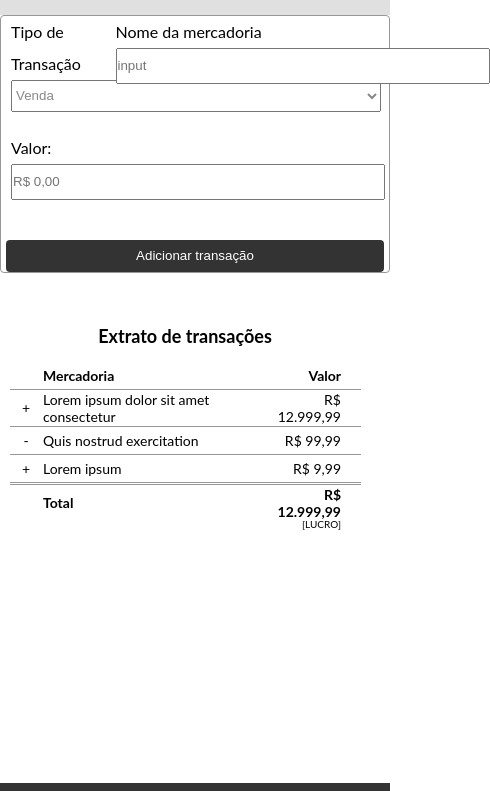
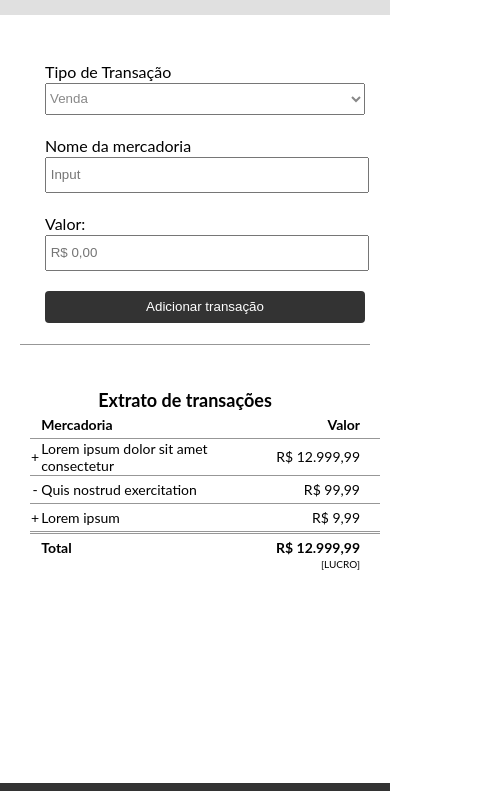
Before and after one commit to BrunaPadula/controle-financeiro, a plain HTML site: page index.html in a window 390 px wide. Shown: the part 53-844 px from the top of the page, 490 px wide, since content can reach past the window. Drawn offline with Linux system fonts and the light colour scheme; a web font is replaced by a local one.

Commit message:
alterações para mobile

```diff
--- a/css/style.css
+++ b/css/style.css
@@ -95,28 +95,13 @@ body {
 }
 
 .container1 {
-    width: 400px;
+    max-width: 400px;
+    width: 100%;
     box-sizing: border-box;
     margin-top: 26px;
     border-radius: 4px;
     border: 1px solid #979797;
     margin-left: 20px;
-}
-
-.tabletransaction {
-    display: flex;
-    flex-direction: column;
-    margin: 21px 15px;
-    line-height: 22px;
-
-}
-
-.selector-type, .result, #campo-mercadoria {
-    color: #888888;
-    height: 32px;
-    width: 370px;
-    padding: 0;
-    margin-bottom: 20px;
 }
 
 .title-elements {
@@ -126,6 +111,25 @@ body {
     text-align: center;
 }
 
+.tabletransaction {
+    display: flex;
+    flex-direction: column;
+    line-height: 22px;
+
+}
+
+.selector-type, .result, .campo-mercadoria {
+    color: #888888;
+    height: 32px;
+    width: 100%;
+    padding: 0;
+    margin-bottom: 20px;
+}
+
+.blocktransaction {
+    width: 370px;
+}
+
 .button-1 {
     background-color: #333333;
     color: #ffffff;
@@ -133,8 +137,11 @@ body {
     border: 0;
     border-radius: 4px;
     padding: 0;
-    width: 370px;
+    width: 100%;
+}
 
+.cadastro {
+    margin: 0 15px 21px 15px;
 }
 
 .container-2 {
@@ -268,40 +275,54 @@ footer {
     .elementosfinanceiro {
         flex-direction: column;
         align-items: center;
+        margin: 20px;
 
     }
 
     .container1 {
-        margin: 20px;
-        width: 728px;
+        width: 100%;
+        max-width: 728px;
+        height: 189px;
     }
 
     .tabletransaction {
         flex-direction: row;
-        flex-wrap: wrap;
     }
 
-    .blocktransaction, .blockvalue {
+    .blockvalue, .blocktransaction {
         width: 25%;
     }
 
-    .form div{
-        margin: 0 5px;
-    }
     .blockmercadoria {
         width: 50%;
+        margin: 0px 20px 0px 15px;
     }
 
     .container-2 {
         width: 100%;
+        margin-top: 44px;
+    }
+
+    .container-elements {
+        max-width: 730px;
+    }
+
+    .button-1 {
+        width: 40%;
+        position: fixed;
+        right: 20px;
     }
 
 }
 
-@media screen and (max-width: 479px) {
+@media screen and (max-width: 611px) {
 
     .title-elements {
         display: none;
+    }
+
+    .tabletransaction {
+        flex-direction: column;
     }
 
     .nav-list {
@@ -309,62 +330,28 @@ footer {
 
     }
     .container1 {
-        margin: 0;
-        width: 100%;
+        border:none;
+        height: auto;
     }
 
-    .elements {
-        width: 90%;
+    .blockmercadoria {
+        width: 100%;
+        margin: 0px;
     }
 
-    .top-1 {
-        border: none;
-    }
-
-    .elementoscoluna1 {
-        height: 310px;
-        border-bottom: 1px solid #979797;
-    }
-
-    .container-2 {
-        width: 100%;
-    }
-
-    .block {
-        width: 100%;
-    }
-
-    #select, input {
-        height: 32px;
-    }
-
-    .block-2 {
-        width: 100%;
-    }
-
-    .block-3 {
+    .blockvalue, .blocktransaction {
         width: 100%;
     }
 
     .button-1 {
         width: 100%;
-        height: 32px;
-        margin-top: 20px;
+        position: relative;
+        margin-left: 20px;
     }
 
-    .extract {
-        width: 90%;
+    .lineformobile {
+        border-bottom: 1px solid #979797;
+        width: 100%;
     }
 
-    label {
-        line-height: 32px;
-    }
-
-    .container-elements {
-        margin-top: 10px;
-    }
-
-    .coluna1 {
-        width: 30px;
-    }
 }
--- a/index.html
+++ b/index.html
@@ -46,32 +46,31 @@
             <div class="hero">
                 <div class="elementosfinanceiro">
                     <div class="container1">
-
                         <h4 class="title-elements">Nova Transação</h4>
-                                    <div class="cadastro">
-                                        <form class="form" action="">
+                            <div>
+                                <form class="cadastro" action="">
                                     <div class="tabletransaction">
                                         <div class="blocktransaction">
                                                     <label class="tipo">Tipo de Transação</label>
                                                         <select name="Compra" class="selector-type">
-                                                            <option value="a">Compra</option>
-                                                            <option value="b" selected>Venda</option>
+                                                            <option value="a"> Compra</option>
+                                                            <option value="b" selected> Venda</option>
                                                         </select>
                                         </div>
                                         <div class="blockmercadoria">
                                                     <label class="mercadoria">Nome da mercadoria</label>
-                                                        <input type="text" class="campo-mercadoria"  id="campo-mercadoria" placeholder="input">
+                                                    <input type="text" class="campo-mercadoria"  id="campo-mercadoria" placeholder=" Input">
                                         </div>
                                         <div class="blockvalue">
                                                     <label class="value">Valor:</label>
-                                                            <input type="text" class="result" name="valor" placeholder="R$ 0,00">
+                                                    <input type="text" class="result" name="valor" placeholder=" R$ 0,00">
+                                        </div>
                                     </div>
                                         <button class="button-1">Adicionar transação</button>
-                                            </div>
-
                                 </form>
                             </div>
-
+                    </div>
+                    <div class="lineformobile">
                     </div>
                             <div class="container-2">
                                 <label>
```
Lines whose indentation alone changed are shown as unchanged.
